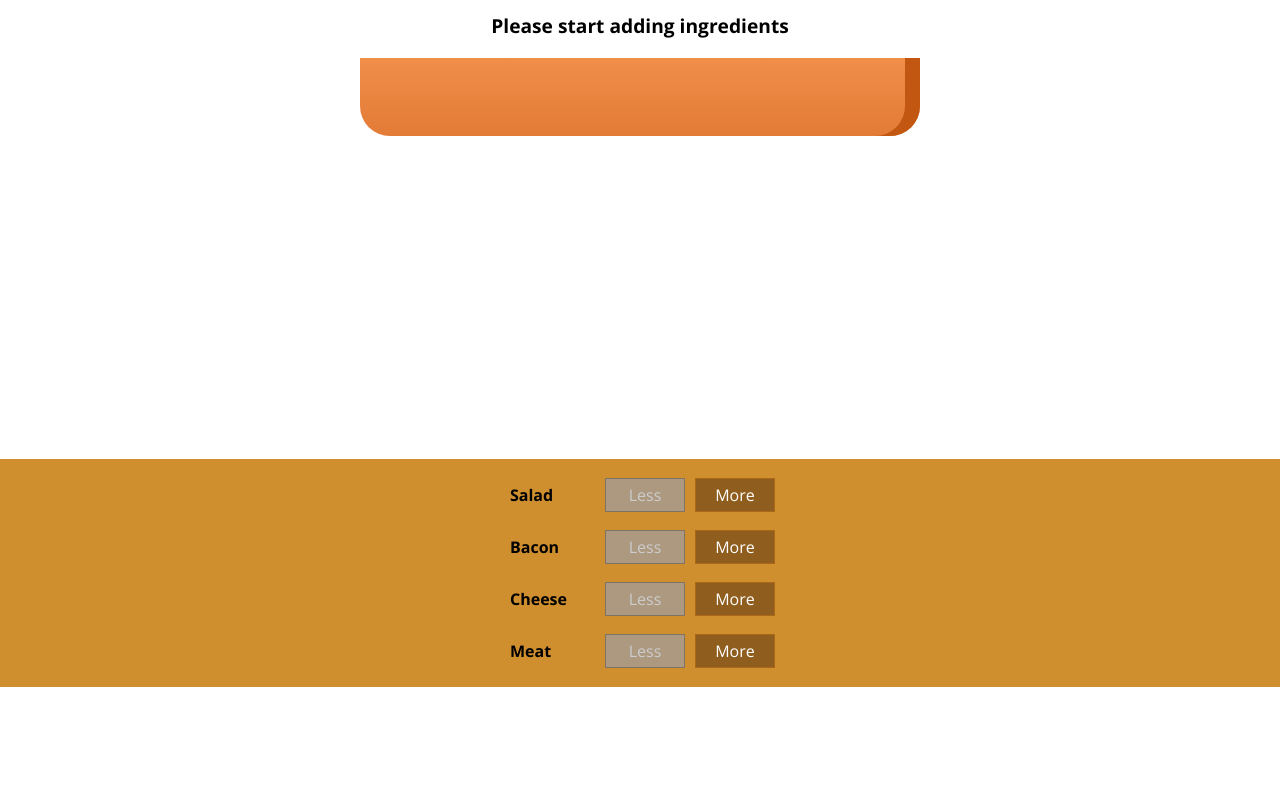
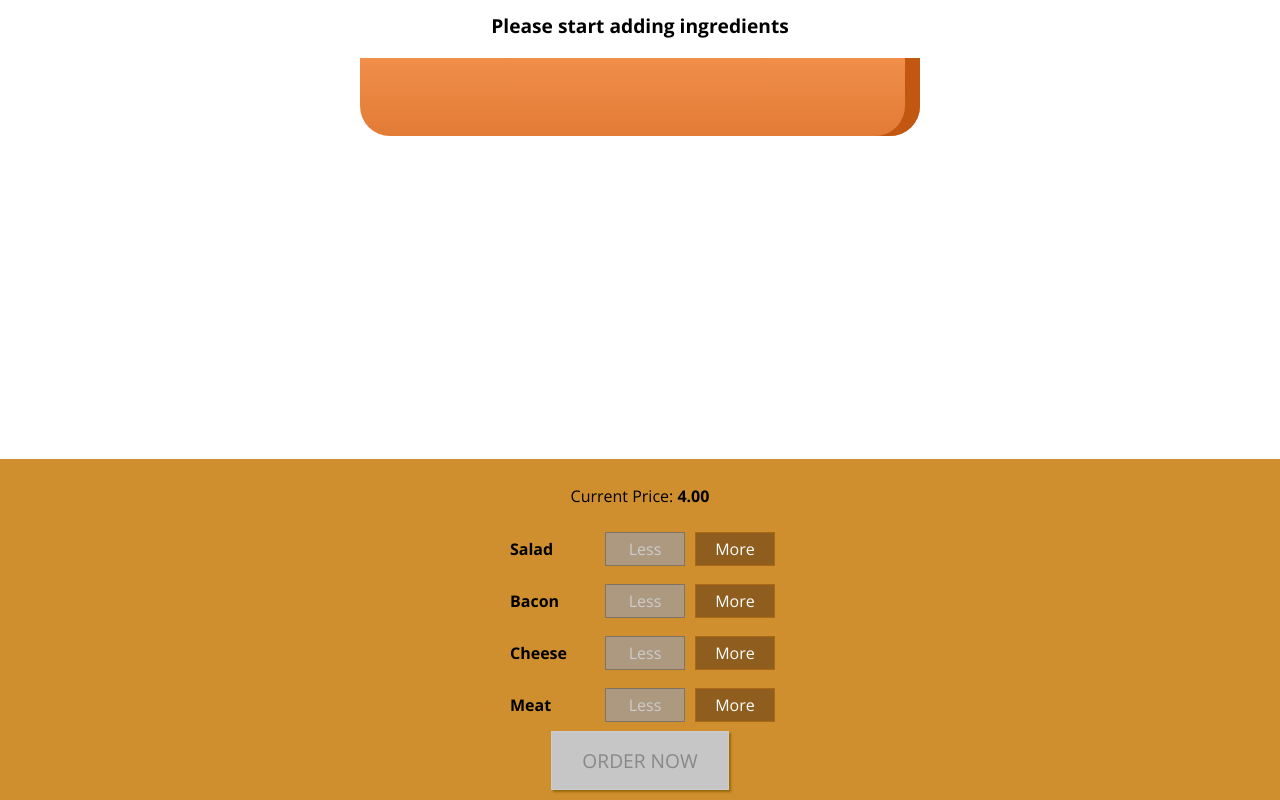
Before and after one commit to ralicata/react-complete-guide, a React app: page / in a window 1280 px wide. Shown: the part 179-979 px from the top of the page. Before the commit the page ends 866 px from the top, so only its background shows below. Built offline with nearby package versions, Linux system fonts and the light colour scheme.

Commit message:
Add Purchase Button

```diff
--- a/src/components/Burger/BuildControls/BuildControls.css
+++ b/src/components/Burger/BuildControls/BuildControls.css
@@ -8,3 +8,45 @@
   margin: auto;
   padding: 10px 0;
 }
+
+.OrderButton {
+  background-color: #dad735;
+  outline: none;
+  cursor: pointer;
+  border: 1px solid #966909;
+  color: #966909;
+  font-family: inherit;
+  font-size: 1.2em;
+  padding: 15px 30px;
+  box-shadow: 2px 2px 2px #966909;
+}
+
+.OrderButton:hover,
+.OrderButton:active {
+  background-color: #a0db41;
+  border: 1px solid #966909;
+  color: #966909;
+}
+
+.OrderButton:disabled {
+  background-color: #c7c6c6;
+  cursor: not-allowed;
+  border: 1px solid #ccc;
+  color: #888888;
+}
+
+.OrderButton:not(:disabled) {
+  animation: enable 0.3s linear;
+}
+
+@keyframes enable {
+  0% {
+    transform: scale(1);
+  }
+  60% {
+    transform: scale(1.1);
+  }
+  100% {
+    transform: scale(1);
+  }
+}
--- a/src/components/Burger/BuildControls/BuldControls.js
+++ b/src/components/Burger/BuildControls/BuldControls.js
@@ -11,6 +11,9 @@
 
 const buildControls = props => (
   <div className={classes.BuildControls}>
+    <p>
+      Current Price: <strong>{props.price}</strong>
+    </p>
     {controls.map(ctrl => (
       <BuildControl
         key={ctrl.label}
@@ -20,6 +23,9 @@
         disabled={props.disabled[ctrl.type]}
       />
     ))}
+    <button className={classes.OrderButton} disabled={!props.purchasable}>
+      ORDER NOW
+    </button>
   </div>
 );
 
--- /dev/null
+++ b/src/components/UI/Modal/Modal.js
@@ -0,0 +1,6 @@
+import React from "react";
+import classes from "./Modal.css";
+
+const modal = props => <div className={classes.Modal}>{props.children}</div>;
+
+export default modal;
--- a/src/containers/BurgerBuilder/BurgerBuilder.js
+++ b/src/containers/BurgerBuilder/BurgerBuilder.js
@@ -20,8 +20,21 @@
       cheese: 0,
       meat: 0
     },
-    totalPrice: 4
+    totalPrice: 4,
+    purchasable: false
   };
+
+  updatePurchaseState(ingredients) {
+    const sum = Object.keys(ingredients)
+      .map(igKey => {
+        return ingredients[igKey];
+      })
+      .reduce((sum, el) => {
+        return sum + el;
+      }, 0);
+
+    this.setState({ purchasable: sum > 0 });
+  }
 
   addIngredientHandler = type => {
     const oldCount = this.state.ingredients[type];
@@ -34,6 +47,7 @@
     const oldPrice = this.state.totalPrice;
     const newPrice = oldPrice + priceAddition;
     this.setState({ totalPrice: newPrice, ingredients: updatedIngredients });
+    this.updatePurchaseState(updatedIngredients);
   };
 
   removeIngredientHandler = type => {
@@ -50,6 +64,7 @@
     const oldPrice = this.state.totalPrice;
     const newPrice = oldPrice - priceSubtraction;
     this.setState({ totalPrice: newPrice, ingredients: updatedIngredients });
+    this.updatePurchaseState(updatedIngredients);
   };
 
   render() {
@@ -67,6 +82,8 @@
           ingredientAdded={this.addIngredientHandler}
           ingredientRemoved={this.removeIngredientHandler}
           disabled={disabledInfo}
+          price={this.state.totalPrice.toFixed(2)}
+          purchasable={this.state.purchasable}
         />
       </Aux>
     );
```
Also changed, not shown: src/components/UI/Modal/Modal.css (added, +20 -0 lines), src/components/UI/Backdrop/Backdrop.js (added).
